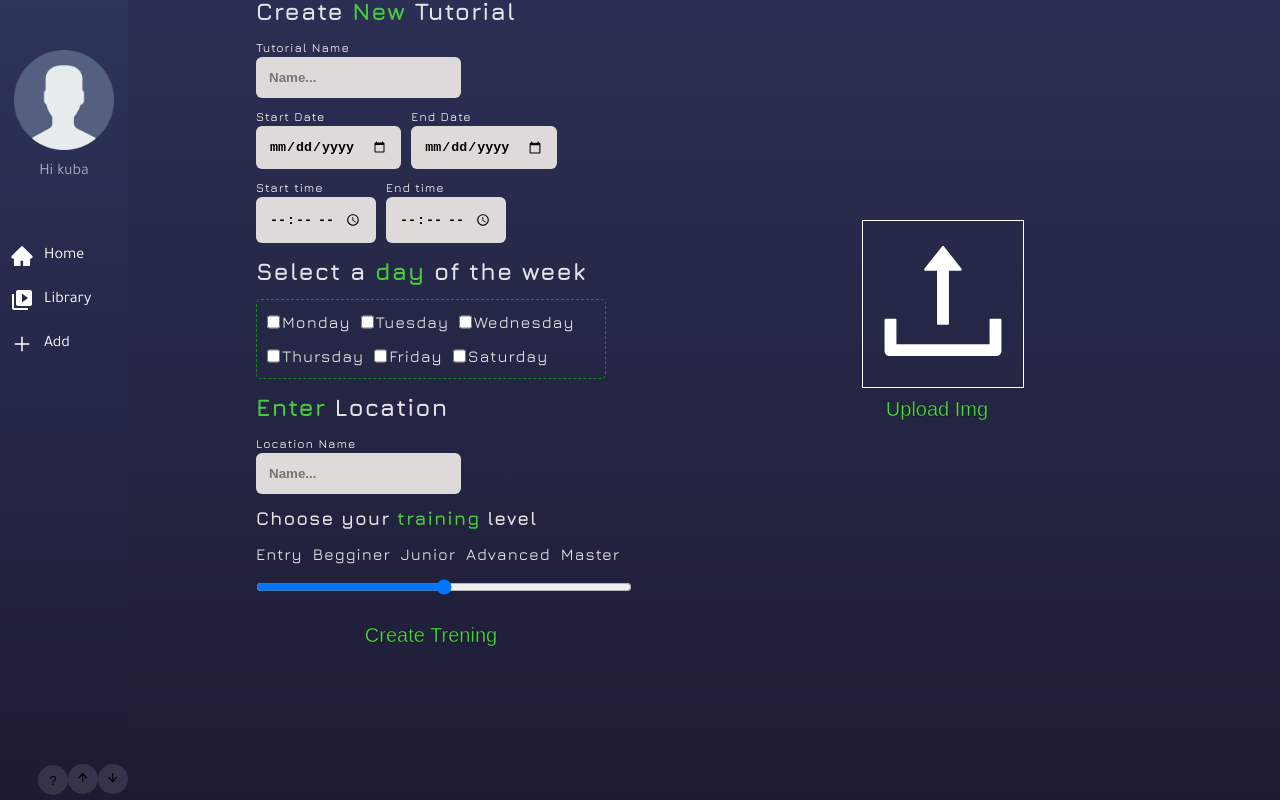
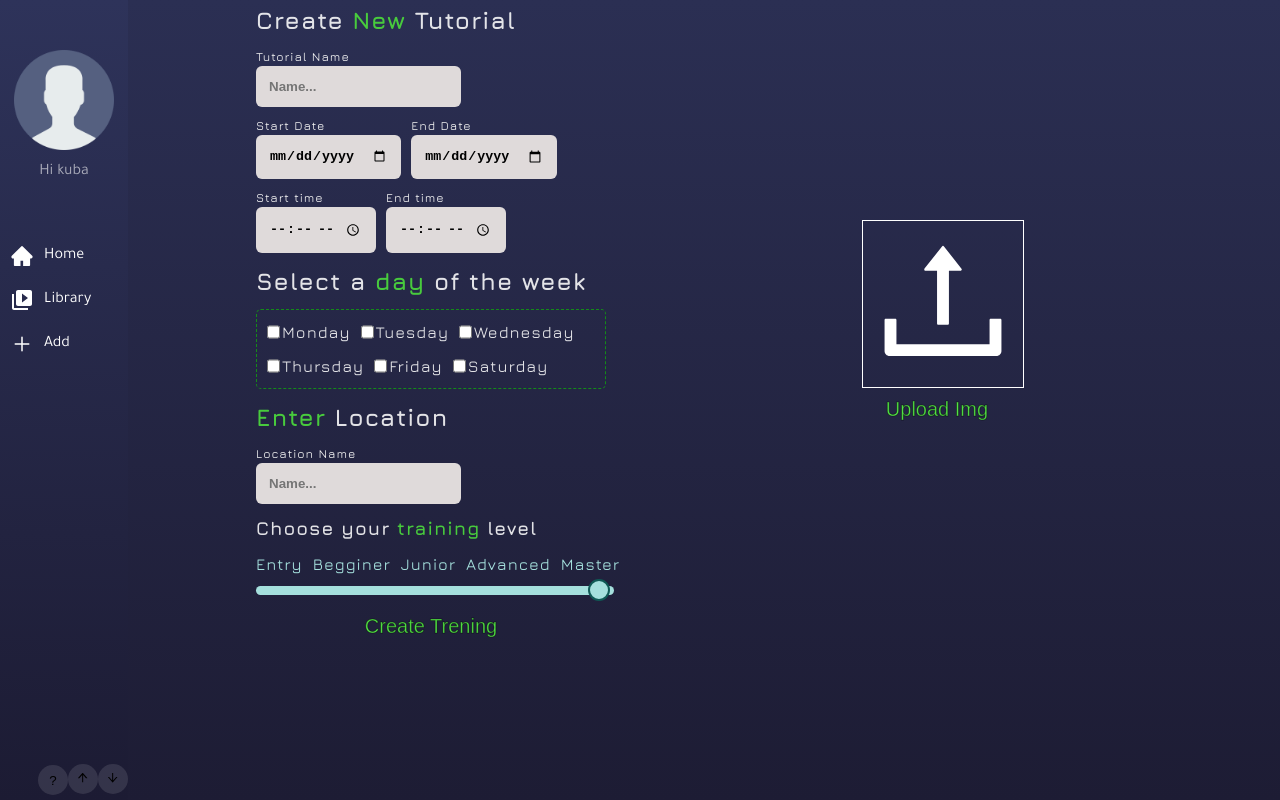
Before and after one commit to JackTheFullDev/tutorialApp, a React (Vite) app: page /add in a window 1280 px wide. Built offline with nearby package versions, Linux system fonts and the light colour scheme.

Commit message:
before-range-slider

```diff
--- a/src/components/Add.css
+++ b/src/components/Add.css
@@ -111,6 +111,57 @@
     justify-self: center;
     gap: 10px;;
 }
+.levels-content-add-section
+{
+    color: #A5E0DD;
+}
+
+ input[type=range]
+{
+    padding: 4px;
+    -webkit-appearance: none;
+  width: 100%;
+  height: 1px;
+  background-color: #A5E0DD;
+  border-radius: 5px;
+  margin: 10px 0;
+}
+input[type=range]::-moz-progress-bar
+{
+    background-color: red;
+    height: 1px;
+}
+input[type=range]::-moz-range-progress {
+    -webkit-appearance: none;
+    background-color: #030303;
+  }
+input[type=range]::-webkit-slider-thumb {
+    -webkit-appearance: none;
+    appearance: none;
+    width: 22px;
+    height: 22px;
+    background-color: #A5E0DD;
+    border-radius: 50%;
+    border:2px solid #105955;
+  }
+
+
+
+input[type=range]::-moz-range-thumb {
+    width: 22px;
+    height: 22px;
+    background-color: #A5E0DD;
+    border-radius: 50%;
+    border:2px solid #105955;
+
+  }
+  input[type=range]::-ms-thumb {
+    width: 22px;
+    height: 22px;
+    background-color: #A5E0DD;
+    border-radius: 50%;
+    border:2px solid #105955;
+}
 
 
 
--- a/src/components/Add.jsx
+++ b/src/components/Add.jsx
@@ -84,7 +84,7 @@ export const Add = () => {
             <p>Advanced</p>
             <p>Master</p>
           </div>
-          <input type="range" />
+          <input type="range" min="0" max="4" step="1" />
         </div>
         <div className="create-trening-button-add-section">
         <button className="add-section-button"> Create Trening</button>
```
